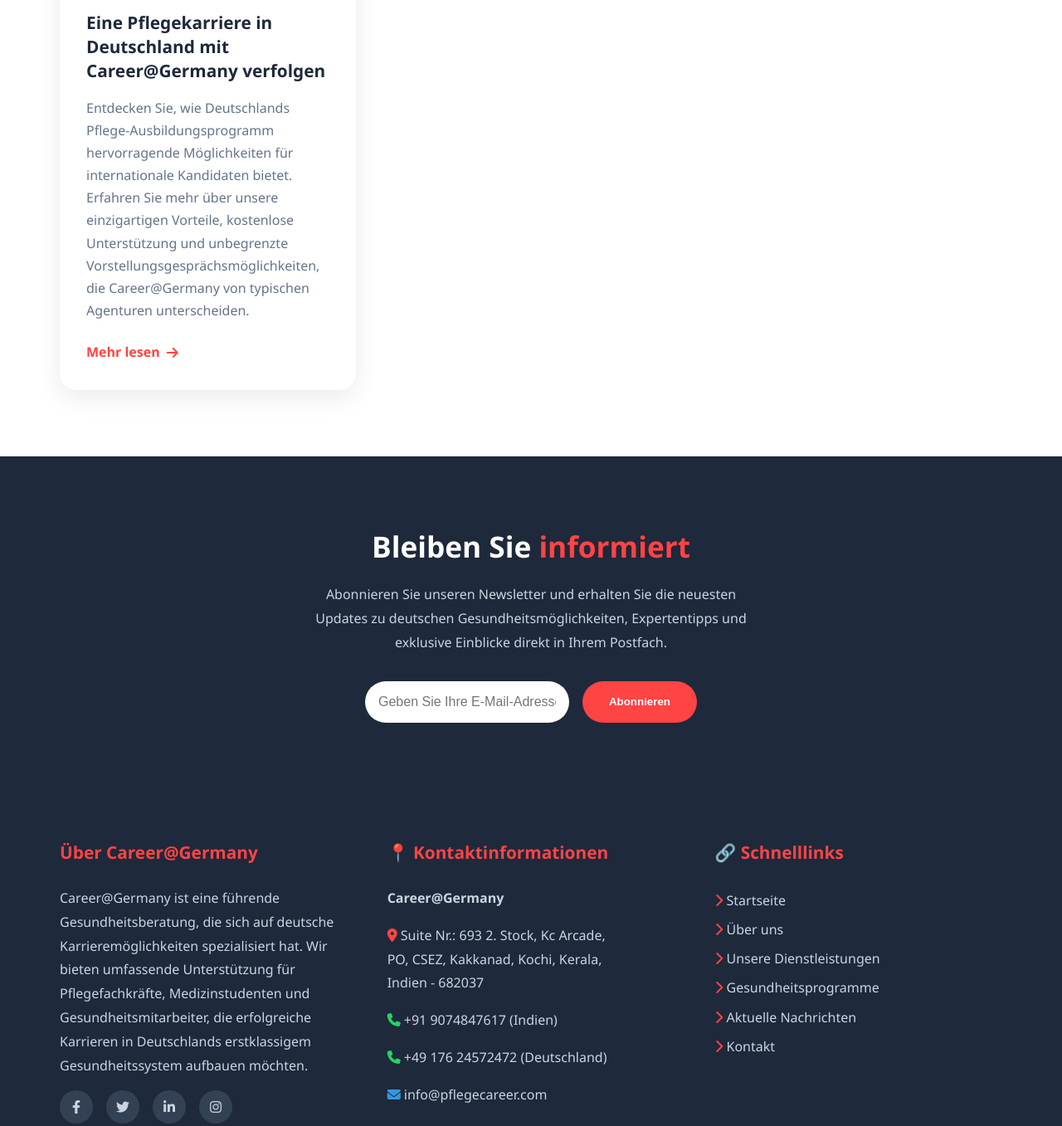
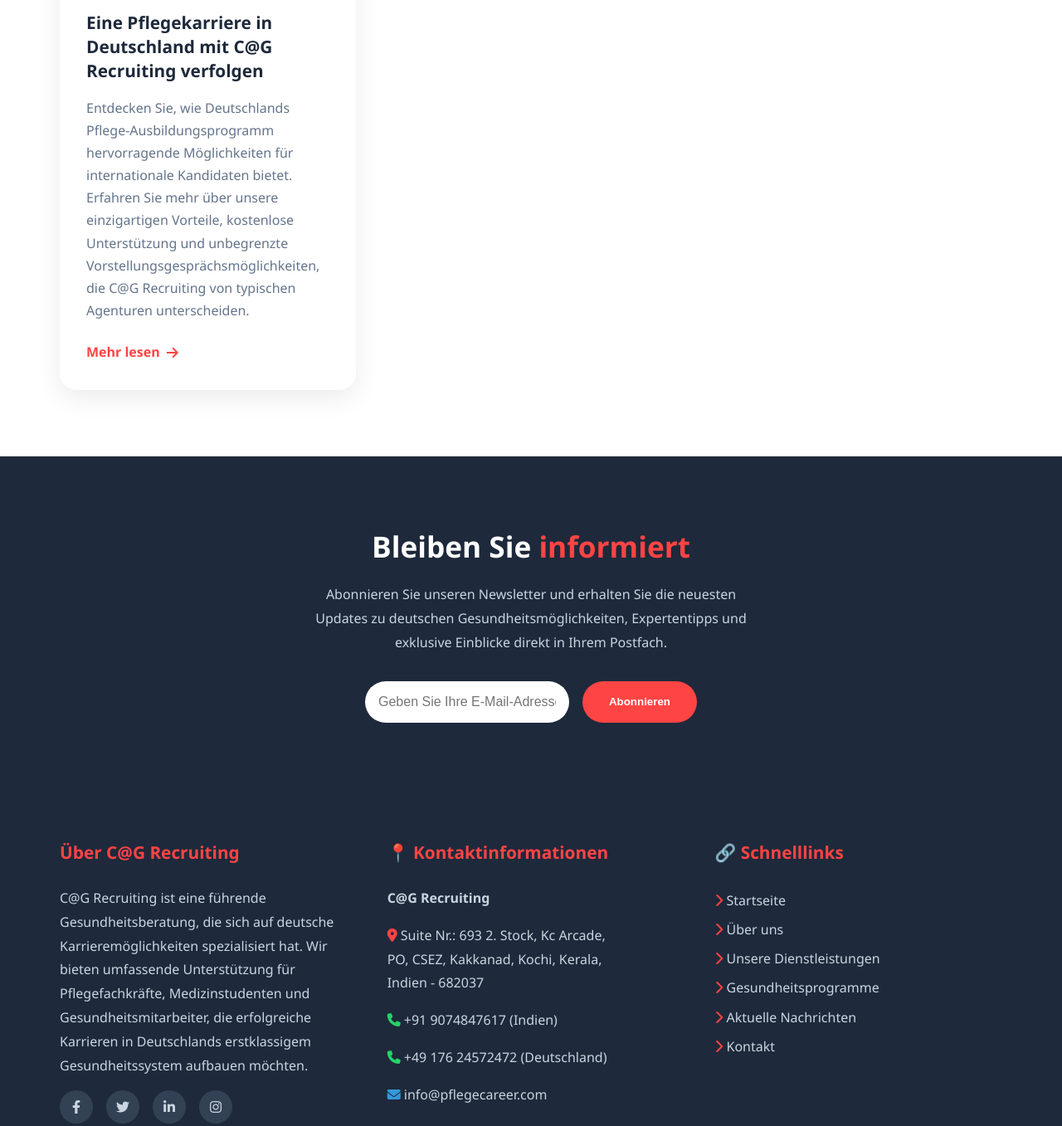
Before and after one commit to TharunKommaddi/careeratgermany.de, a plain HTML site: page blog.html in a window 1280 px wide. Shown: the part 3204-4561 px from the top of the page at 83% size. Drawn offline with Linux system fonts and the light colour scheme.

Commit message:
Update blog.html

```diff
--- a/blog.html
+++ b/blog.html
@@ -4,7 +4,7 @@
 <head>
     <meta charset="UTF-8">
     <meta name="viewport" content="width=device-width, initial-scale=1.0">
-    <title>Blog - Career@Germany Gesundheitsnachrichten & Einblicke</title>
+    <title>Blog - C@G Recruiting Gesundheitsnachrichten & Einblicke</title>
 
     <!-- Google Analytics -->
     <script async src="https://www.googletagmanager.com/gtag/js?id=G-CY7FEDRNVJ"></script>
@@ -719,9 +719,9 @@
     <header class="header">
         <nav class="nav-container">
             <a href="index.html" class="logo">
-                <!-- <i class="fas fa-heartbeat"></i> Career@Germany -->
-                <!-- <img src="Images/Logo1/erasebg-transformed (7).png" alt="Career@Germany Logo" class="logo-img"> Career@Germany -->
-                <img src="Images/Logo1/erasebg-transformed (7).png" alt="Career@Germany Logo" class="logo-img">
+                <!-- <i class="fas fa-heartbeat"></i> C@G Recruiting -->
+                <!-- <img src="Images/Logo1/erasebg-transformed (7).png" alt="C@G Recruiting Logo" class="logo-img"> C@G Recruiting -->
+                <img src="Images/Logo1/erasebg-transformed (7).png" alt="C@G Recruiting Logo" class="logo-img">
                 <!-- <span style="color: black;">Pflege</span> Career -->
             </a>
             <ul class="nav-menu">
@@ -958,8 +958,8 @@
                                <span>7 Min. Lesezeit</span>
                            </div>
                        </div>
-                       <h3>Eine Pflegekarriere in Deutschland mit Career@Germany verfolgen</h3>
-                       <p>Entdecken Sie, wie Deutschlands Pflege-Ausbildungsprogramm hervorragende Möglichkeiten für internationale Kandidaten bietet. Erfahren Sie mehr über unsere einzigartigen Vorteile, kostenlose Unterstützung und unbegrenzte Vorstellungsgesprächsmöglichkeiten, die Career@Germany von typischen Agenturen unterscheiden.</p>
+                       <h3>Eine Pflegekarriere in Deutschland mit C@G Recruiting verfolgen</h3>
+                       <p>Entdecken Sie, wie Deutschlands Pflege-Ausbildungsprogramm hervorragende Möglichkeiten für internationale Kandidaten bietet. Erfahren Sie mehr über unsere einzigartigen Vorteile, kostenlose Unterstützung und unbegrenzte Vorstellungsgesprächsmöglichkeiten, die C@G Recruiting von typischen Agenturen unterscheiden.</p>
                        <a href="Blogs/nursing-ausbildung-germany.html" class="article-btn">Mehr lesen <i class="fas fa-arrow-right"></i></a>
                    </div>
                </article>
@@ -989,8 +989,8 @@
    <footer class="footer">
        <div class="footer-container">
            <div class="footer-section">
-               <h3>Über Career@Germany</h3>
-               <p>Career@Germany ist eine führende Gesundheitsberatung, die sich auf deutsche Karrieremöglichkeiten spezialisiert hat. Wir bieten umfassende Unterstützung für Pflegefachkräfte, Medizinstudenten und Gesundheitsmitarbeiter, die erfolgreiche Karrieren in Deutschlands erstklassigem Gesundheitssystem aufbauen möchten.</p>
+               <h3>Über C@G Recruiting</h3>
+               <p>C@G Recruiting ist eine führende Gesundheitsberatung, die sich auf deutsche Karrieremöglichkeiten spezialisiert hat. Wir bieten umfassende Unterstützung für Pflegefachkräfte, Medizinstudenten und Gesundheitsmitarbeiter, die erfolgreiche Karrieren in Deutschlands erstklassigem Gesundheitssystem aufbauen möchten.</p>
                <div class="footer-social">
                    <a href="https://www.facebook.com/profile.php?id=61577329532504"
                        class="facebook"><i class="fab fa-facebook-f"></i></a>
@@ -1003,7 +1003,7 @@
            </div>
            <div class="footer-section">
                <h3>📍 Kontaktinformationen</h3>
-               <p><strong>Career@Germany</strong></p>
+               <p><strong>C@G Recruiting</strong></p>
                <p><i class="fas fa-map-marker-alt" style="color: #ff4444;"></i> Suite Nr.: 693 2. Stock, Kc Arcade,<br>
                PO, CSEZ, Kakkanad, Kochi, Kerala, <br> Indien - 682037</p>
                <p><i class="fas fa-phone" style="color: #25D366;"></i> +91 9074847617 (Indien)</p>
@@ -1031,7 +1031,7 @@
            </div>
        </div>
        <div class="footer-bottom">
-           <p>© 2025 Career@Germany. Alle Rechte vorbehalten. | Gesundheitskarrieren in Deutschland stärken</p>
+           <p>© 2025 C@G Recruiting. Alle Rechte vorbehalten. | Gesundheitskarrieren in Deutschland stärken</p>
            <div style="display: flex; gap: 2rem;">
                <a href="#">Datenschutzerklärung</a>
                <a href="#">Nutzungsbedingungen</a>
@@ -1259,4 +1259,5 @@
    </script>
 </body>
 
+
 </html>
```
